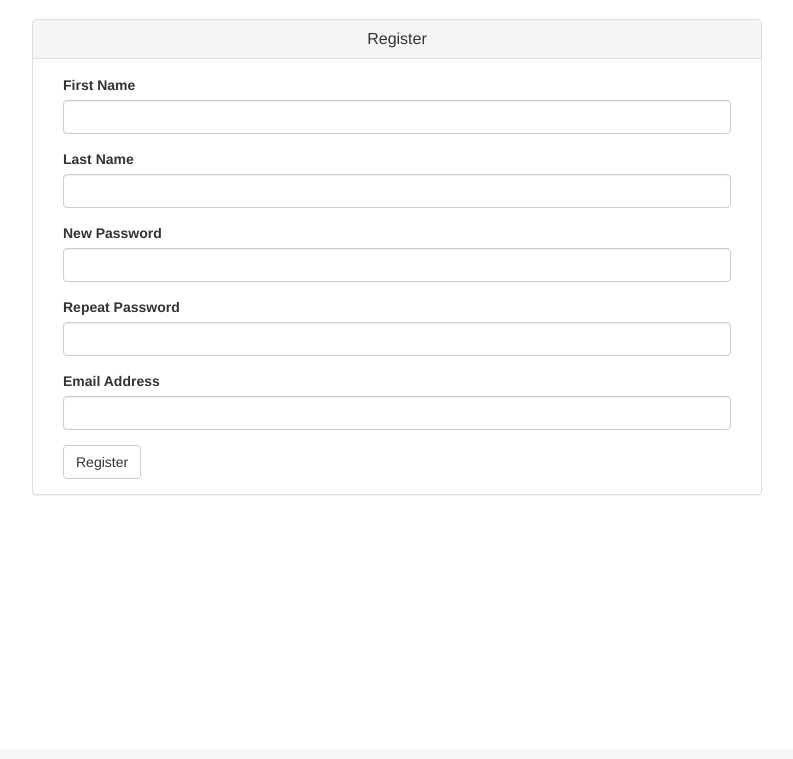
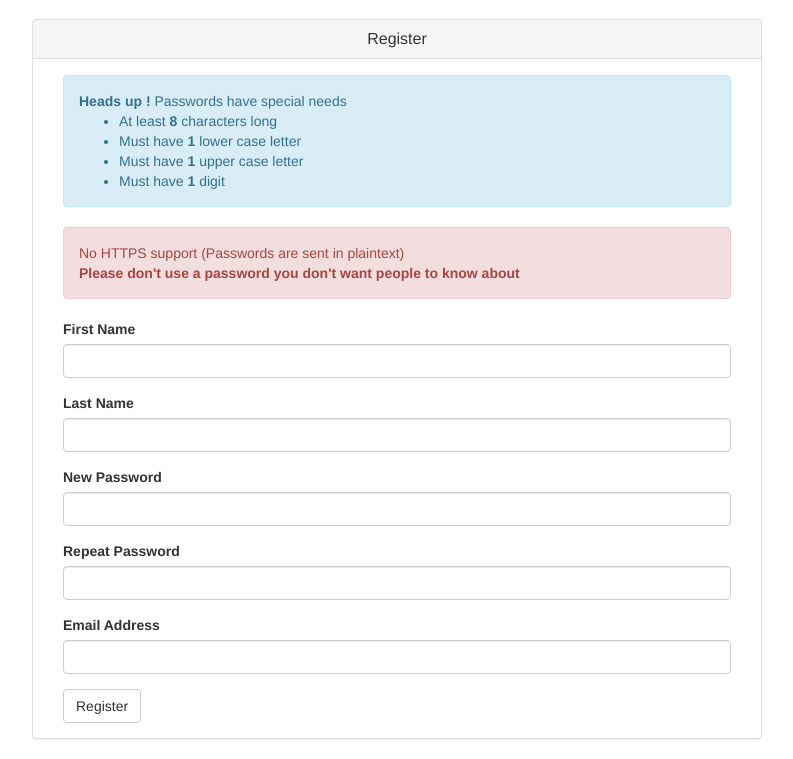
Before and after one commit to mereckaj/CS4098-Group-E, a Flask app: page /register in a window 1280 px wide. Shown: the part 51-810 px from the top of the page, without its empty margins (243-1036 px from the left). Before the commit the page ends 546 px from the top, so only its background shows below. Run offline with Flask 2, Linux system fonts and the light colour scheme; some libraries are stand-ins or nearby versions.

Commit message:
Added some password checks and a warning about passwords being sent in PT (no SSL setup yet)

```diff
--- a/app/main/forms.py
+++ b/app/main/forms.py
@@ -1,14 +1,16 @@
 from flask.ext.wtf import Form
 from wtforms import StringField, PasswordField, TextField, SubmitField
-from wtforms.validators import Required, Email, Length,EqualTo
+from wtforms.validators import Required, Email, Length,EqualTo, Length, Regexp
 
 
 class RegisterForm(Form):
-	first_name = StringField('First Name',validators=[Required()])
+	first_name = StringField('First Name',validators=[Required(),Length(min=1,max=64,message="First name is too long, we only need your first name")])
 	last_name = StringField('Last Name',validators=[Required()])
 	password = PasswordField('New Password', [
 		Required(),
-		EqualTo('confirm', message='Passwords must match')
+		EqualTo('confirm', message='Passwords must match'),
+		Regexp("(?=^.{8,}$)(?=.*\d)(?=.*[a-z])(?=.*[A-Z])(?!.*\s)[0-9a-zA-Z!@#$%^&*()]*$",
+			message="Password is too weak, make sure it meets all of the required conditions")
 	])
 	confirm = PasswordField('Repeat Password')
 	email = StringField('Email Address', [Length(min=6, max=64)])
--- a/app/main/views.py
+++ b/app/main/views.py
@@ -161,7 +161,7 @@ def register():
 			ers = []
 			for (field, errors) in form.errors.items():
 				for e in errors:
-					ers.append(field + " : " + e)
+					ers.append(e)
 			return render_template("register.html",error=ers)
 
 # If it's a GET request then regner the login form.
--- a/app/templates/register.html
+++ b/app/templates/register.html
@@ -26,6 +26,17 @@
 				</div>
 				<div class="col-xs-12 col-sm-12 col-md-12 col-lg-12">
 					{% if form %}
+						<div class="alert alert-info" role="alert">
+							<b>Heads up !</b> Passwords have special needs<br>
+							<ul>
+								<li>At least <b>8</b> characters long</li>
+								<li>Must have <b>1</b> lower case letter</li>
+								<li>Must have <b>1</b> upper case letter</li>
+								<li>Must have <b>1</b> digit</li>
+							</ul>
+						</div>
+						<div class="alert alert-danger" role="alert">No HTTPS support (Passwords are sent in plaintext)<br>
+						<b> Please don't use a password you don't want people to know about<b></div>
 						{{ wtf.quick_form(form,id=id) }}
 					{% endif %}
 				</div>
```
